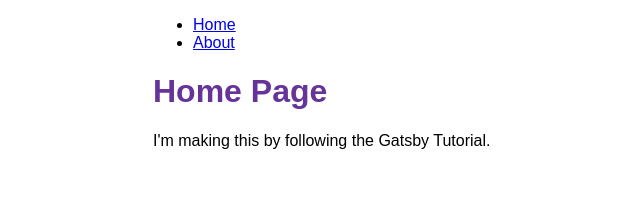
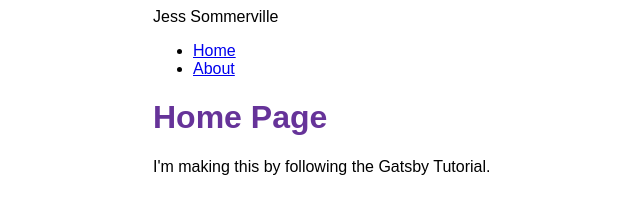
Before and after one commit to jesscsommer/jess-sommerville, a Gatsby site: page / in a window 1280 px wide. Shown: the whole page, without its empty margins (237-877 px from the left). Built offline with nearby package versions, Linux system fonts and the light colour scheme; Gatsby itself is replaced by a stand-in of ours.

Commit message:
Add GraphQL queries, SEO comp

```diff
--- a/src/components/layout.js
+++ b/src/components/layout.js
@@ -1,16 +1,28 @@
 import * as React from 'react'
-import { Link } from 'gatsby'
+import { Link, useStaticQuery, graphql } from 'gatsby'
 import {
     container,
     heading,
     navLinks,
     navLinkItem,
-    navLinkText
+    navLinkText,
+    siteTitle
 } from './layout.module.css'
 
 const Layout = ({ pageTitle, children }) => {
+    const data = useStaticQuery(graphql`
+        query {
+            site {
+                siteMetadata {
+                    title
+                }
+            }
+        }
+    `)
+
     return (
         <div className={container}>
+            <header className={siteTitle}>{data.site.siteMetadata.title}</header>
             <nav>
                 <ul className={navLinks}>
                     <li className={navLinkItem}>
--- a/src/components/layout.module.css
+++ b/src/components/layout.module.css
@@ -21,3 +21,10 @@
 .nav-link-text {
     color: black;
 }
+
+.site-title {
+    font-size: 3rem;
+    color: gray;
+    font-weight: 700;
+    margin: 3rem 0;
+}
--- /dev/null
+++ b/src/components/seo.js
@@ -0,0 +1,20 @@
+import * as React from 'react'
+import { graphql, useStaticQuery } from 'gatsby'
+
+const Seo = ({ title }) => {
+    const data = useStaticQuery(graphql`
+        query {
+        site {
+            siteMetadata {
+            title
+            }
+        }
+        }
+    `)
+
+    return (
+        <title>{title} | {data.site.siteMetadata.title}</title>
+    )
+}
+
+export default Seo
--- a/src/pages/about.js
+++ b/src/pages/about.js
@@ -1,6 +1,7 @@
 import * as React from 'react'
 import Layout from '../components/layout'
 import { StaticImage } from 'gatsby-plugin-image'
+import Seo from '../components/seo'
 
 const AboutPage = () => {
     return (
@@ -14,6 +15,6 @@ const AboutPage = () => {
     )
 }
 
-export const Head = () => <title>About Me</title>
+export const Head = () => <Seo title="About Me" />
 
 export default AboutPage
--- a/src/pages/index.js
+++ b/src/pages/index.js
@@ -1,5 +1,6 @@
 import * as React from 'react'
 import Layout from '../components/layout'
+import Seo from '../components/seo'
 
 const IndexPage = () => {
   return (
@@ -9,6 +10,6 @@ const IndexPage = () => {
   )
 }
 
-export const Head = () => <title>Home Page</title>
+export const Head = () => <Seo title="Home Page" />
 
 export default IndexPage
```
